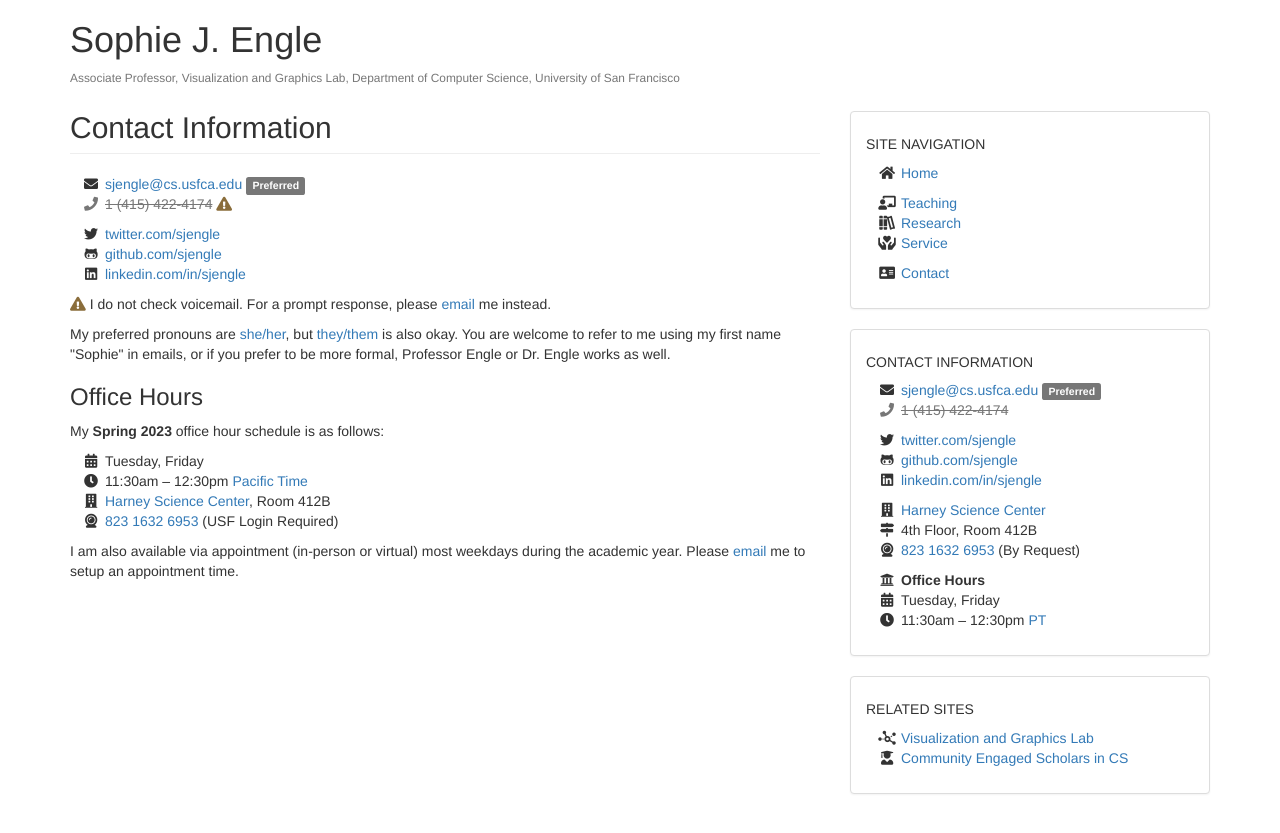
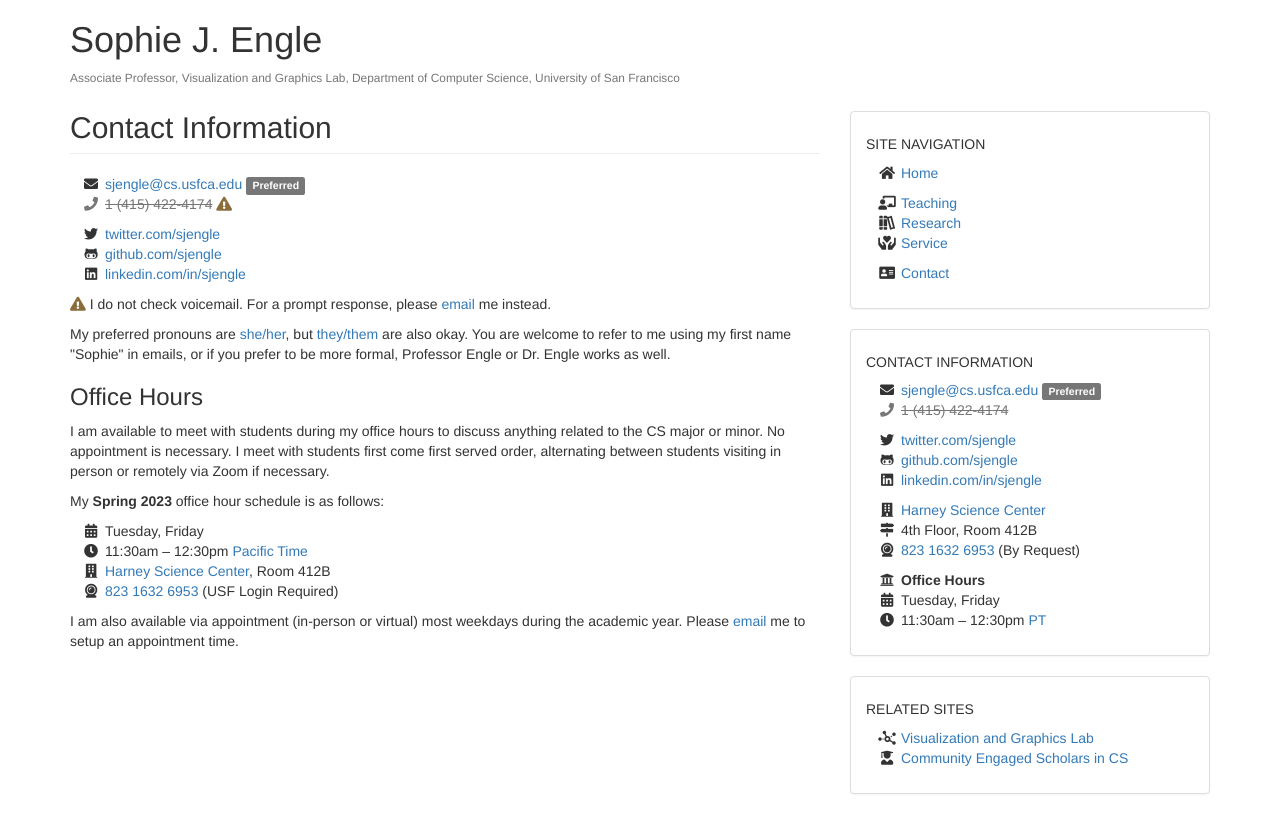
Before and after one commit to sjengle/sjengle.github.io, a Jekyll site: the page built from contact.html, in a window 1280 px wide. Shown: the top 833 px of the page. Built offline with Jekyll 4.4.1, drawn with Linux system fonts in a browser that asks for light colours.

Commit message:
Adding office hour blurb

```diff
--- a/contact.html
+++ b/contact.html
@@ -16,9 +16,11 @@ title: Contact Information
 
 <p><i class="fas fa-exclamation-triangle text-warning"></i> I do not check voicemail. For a prompt response, please <a href="mailto:sjengle@cs.usfca.edu">email</a> me instead.</p>
 
-<p>My preferred pronouns are <a href="https://pronoun.is/she">she/her</a>, but <a href="https://pronoun.is/they/.../themselves">they/them</a> is also okay. You are welcome to refer to me using my first name "Sophie" in emails, or if you prefer to be more formal, Professor Engle or Dr. Engle works as well.</p>
+<p>My preferred pronouns are <a href="https://pronoun.is/she">she/her</a>, but <a href="https://pronoun.is/they/.../themselves">they/them</a> are also okay. You are welcome to refer to me using my first name "Sophie" in emails, or if you prefer to be more formal, Professor Engle or Dr. Engle works as well.</p>
 
 <h3>Office Hours</h3>
+
+<p>I am available to meet with students during my office hours to discuss anything related to the CS major or minor. No appointment is necessary. I meet with students first come first served order, alternating between students visiting in person or remotely via Zoom if necessary.</p>
 
 <p>My <strong>Spring 2023</strong> office hour schedule is as follows:</p>
 
```
